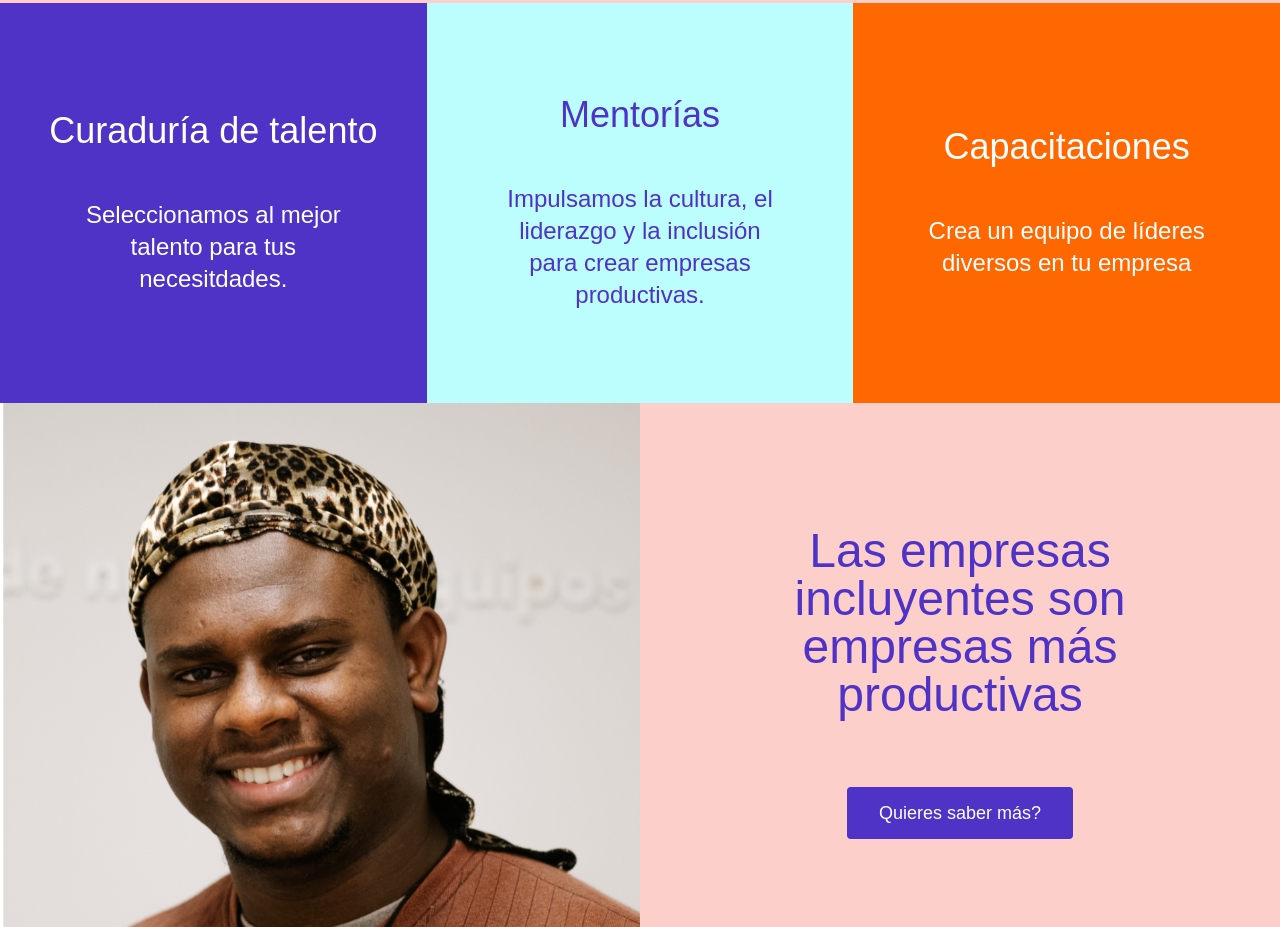
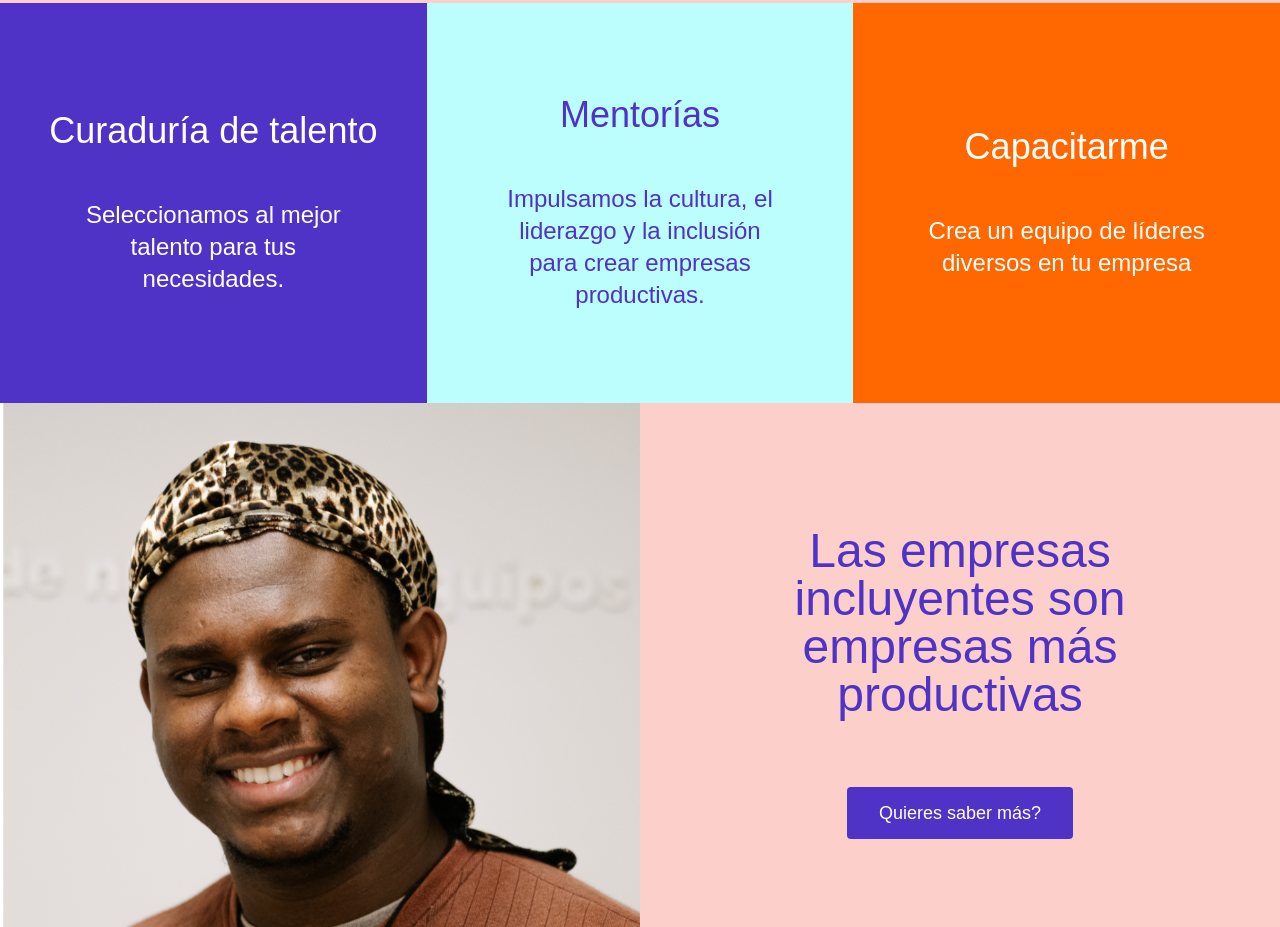
Before and after one commit to intrare-jcm/intrare-react-site, a React (Create React App) app: page /empresas in a window 1280 px wide. Shown: the part 2360-3287 px from the top of the page. Built offline with nearby package versions, Linux system fonts and the light colour scheme.

Commit message:
Commit: Change copy Date: 11-Nov-2023 by:PedroGH

```diff
--- a/package.json
+++ b/package.json
@@ -23,7 +23,7 @@
     "delete-maps": "rm ./build/static/js/*.map && rm ./build/static/css/*.map",
     "test": "react-scripts test",
     "eject": "react-scripts eject",
-    "deployProd": "gcloud compute scp --recurse --zone=us-central1-a --project=\"intrare-dev\" ./build/*  root@intrare-dev:/var/www/intrare.mx/html"
+    "deployProd": "yarn build && gcloud compute scp --recurse --zone=us-central1-a --project=\"intrare-dev\" ./build/*  root@intrare-dev:/var/www/intrare.mx/html"
   },
   "eslintConfig": {
     "extends": [
--- a/src/pages/hireTalent.jsx
+++ b/src/pages/hireTalent.jsx
@@ -73,7 +73,7 @@ function HireTalent() {
         <article className="flex flex-col bg-main-purple h-[100%] justify-center items-center lg:gap-8 sm:gap-4">
           <h1 className="text-white text-center lg:text-4xl text-2xl mb-4">Curaduría de talento</h1>
           <p className="text-white lg:text-2xl sm:text-base max-sm:text-sm w-[65%] text-center">
-            Seleccionamos al mejor talento para tus necesitdades.
+            Seleccionamos al mejor talento para tus necesidades.
           </p>
         </article>
         <article className="flex flex-col bg-blue-main h-[100%] justify-center items-center lg:gap-8 sm:gap-4">
@@ -83,7 +83,7 @@ function HireTalent() {
           </p>
         </article>
         <article className="flex flex-col bg-orange-main h-[100%] justify-center items-center lg:gap-8 sm:gap-4">
-          <h1 className="text-white lg:text-4xl text-2xl mb-4">Capacitaciones</h1>
+          <h1 className="text-white lg:text-4xl text-2xl mb-4">Capacitarme</h1>
           <p className="text-white lg:text-2xl sm:text-base max-sm:text-sm w-[65%] text-center">Crea un equipo de líderes diversos en tu empresa</p>
         </article>
       </section>
```
Also changed, not shown: src/pages/discoverVacancies.jsx (+0 -14 lines).
